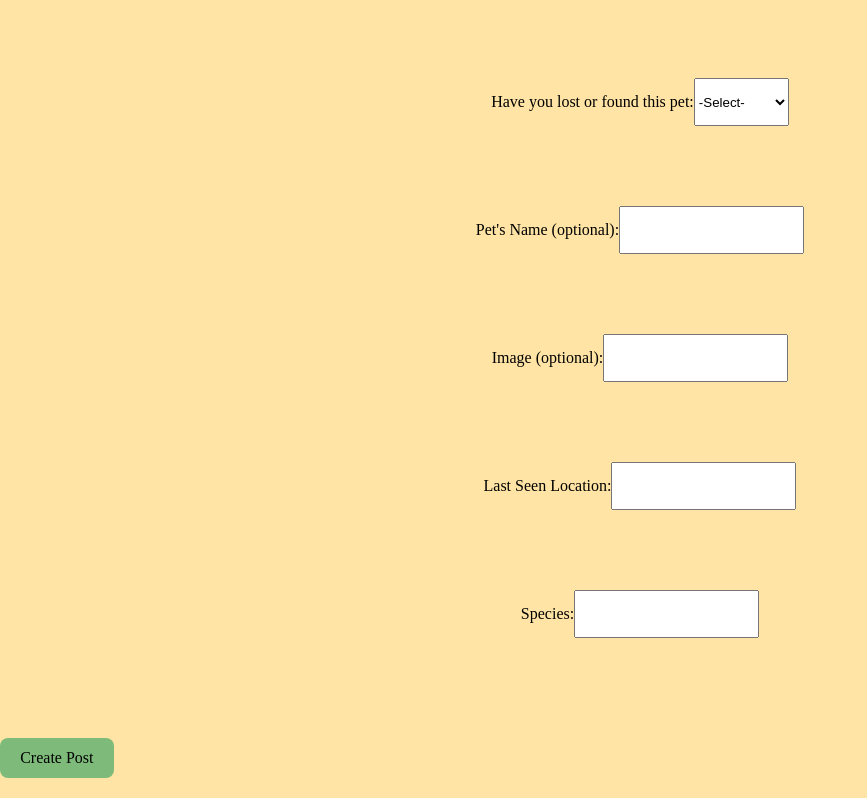
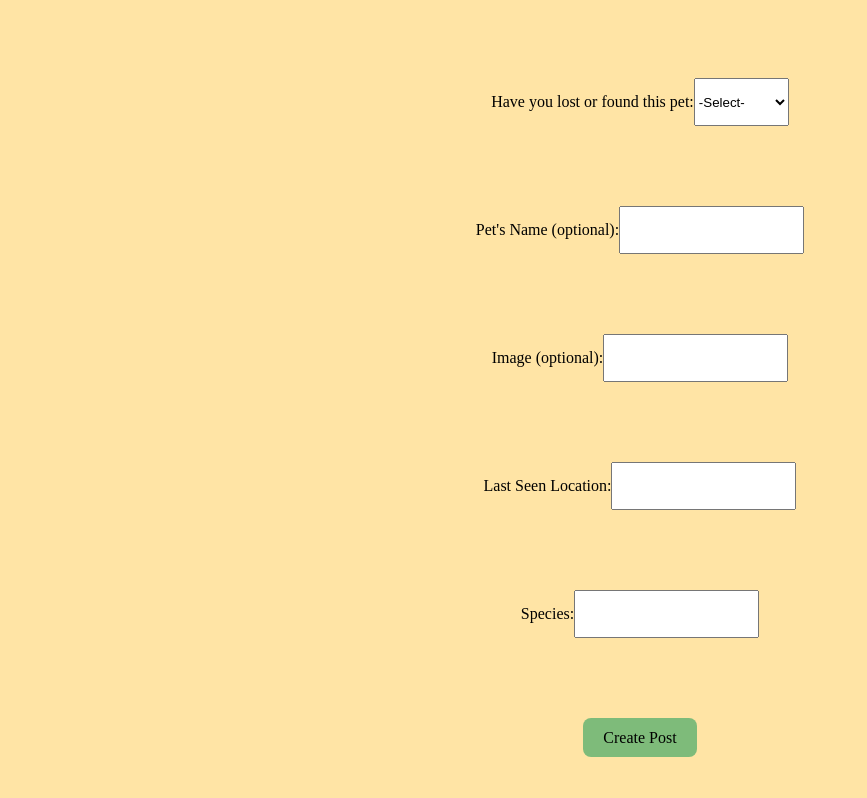
Before and after one commit to smindre1/PawsAndFound, a React (Vite) app in the folder client/: page /newpost in a window 1280 px wide. Shown: the part 600-1398 px from the top of the page, without its empty margins (0-867 px from the left). After the commit the page ends 1357 px from the top, so only its background shows below. Built offline with nearby package versions, Linux system fonts and the light colour scheme; a web font is replaced by a local one.

Commit message:
Fixed styling.

```diff
--- a/client/src/components/Header/index.jsx
+++ b/client/src/components/Header/index.jsx
@@ -52,7 +52,7 @@ const Header = () => {
       <Modal className="tab" size="lg" show={showModal} onHide={() => setShowModal(false)} aria-labelledby="signup-modal">
         {/* tab container to do either signup or login component */}
         <Tab.Container defaultActiveKey="login">
-  <Modal.Header className="close" closeButton="close">
+  <Modal.Header classname="close" closeButton="close">
     <Modal.Title id="signup-modal">
       <Nav variant="pills" className="navpills">
         <Nav.Item className="pills">
--- a/client/src/pages/NewPost.jsx
+++ b/client/src/pages/NewPost.jsx
@@ -120,7 +120,7 @@ const NewPost = () => {
         <input type="text" value={petData.species} name="species" onChange={handleInputChange} />
       </label>
       <br></br>
-      <button type="submit">Create Post</button>
+      <button className="alignImage" type="submit">Create Post</button>
     </form>
   );
 };
```
